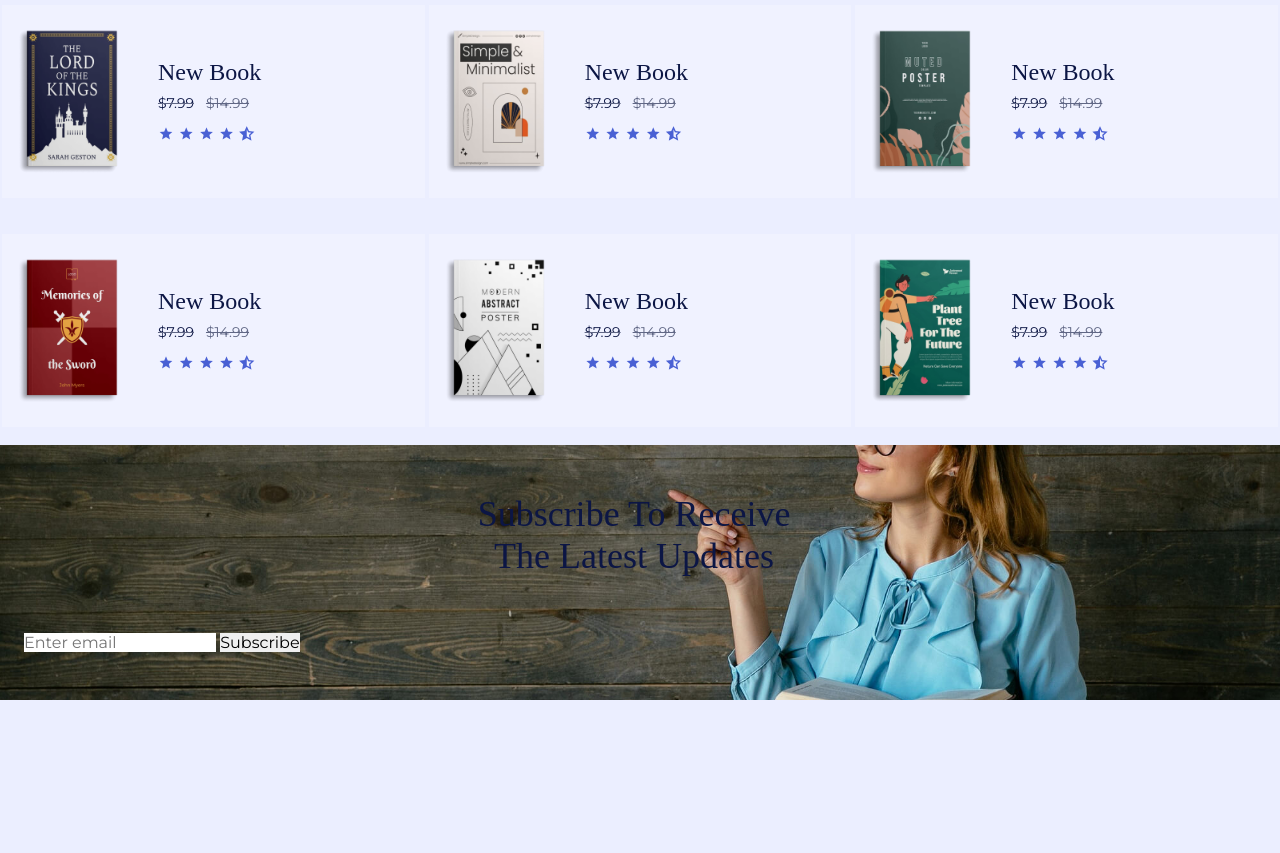
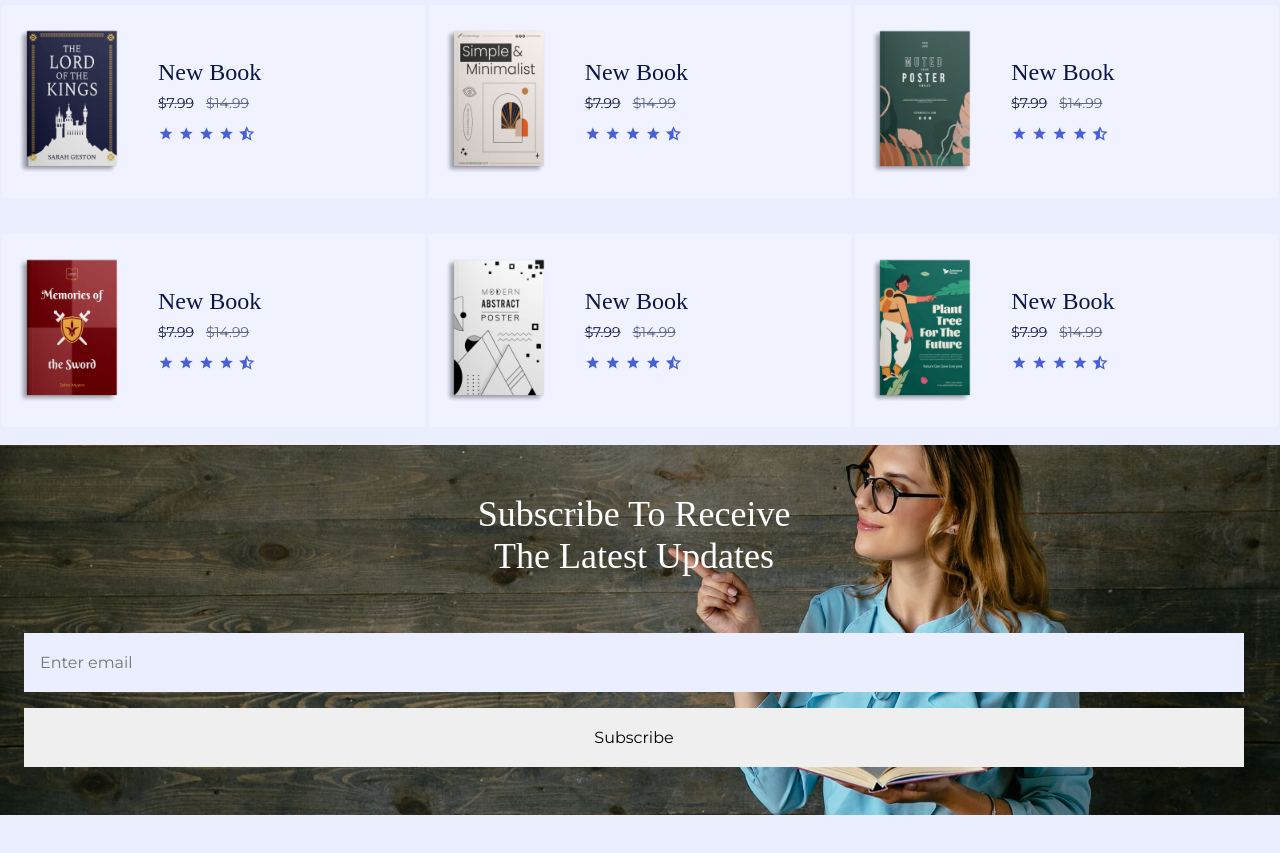
Before and after one commit to Khalidshv/Book-Website, a plain HTML site: page index.html in a window 1280 px wide. Shown: the part 2619-3472 px from the top of the page. Before the commit the page ends 3415 px from the top, so only its background shows below. Drawn offline with nearby package versions, Linux system fonts and the light colour scheme; a web font is replaced by a local one.

Commit message:
join section css add

```diff
--- a/assets/css/styles.css
+++ b/assets/css/styles.css
@@ -623,9 +623,28 @@ text-align:center
 
 .join__data{
   position: relative;
-
 }
 
+.join__title{
+  color: var(--white-color);
+}
+
+.join__form{
+  display: grid;
+  row-gap: 1rem;
+}
+
+.join__input{
+  padding: 1.25rem 1rem;
+  background-color: var(--body-color);
+  color: var(--title-color);
+  transition: background-color .4s;
+}
+
+.join__button{
+  padding-block: 1.25rem;
+  cursor: pointer;
+}
 /*=============== TESTIMONIAL ===============*/
 
 
```
